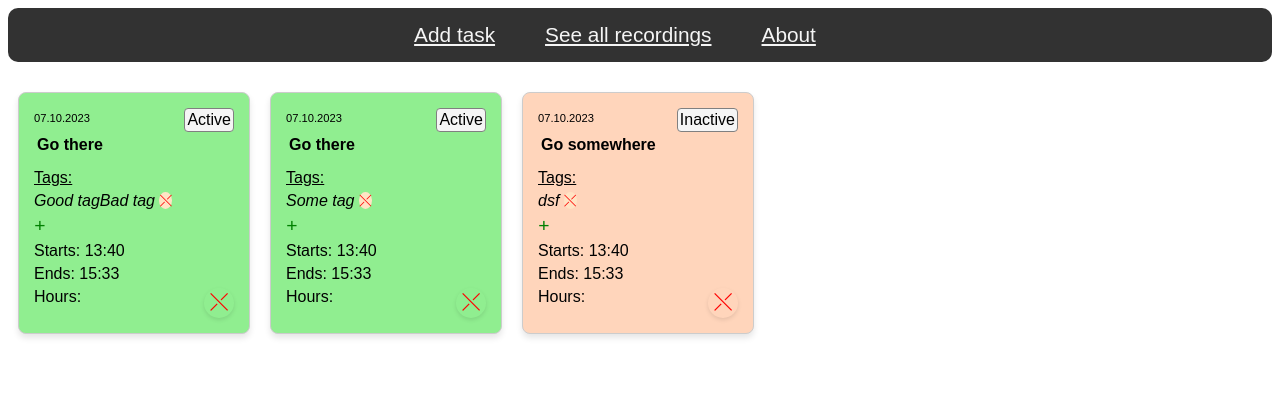
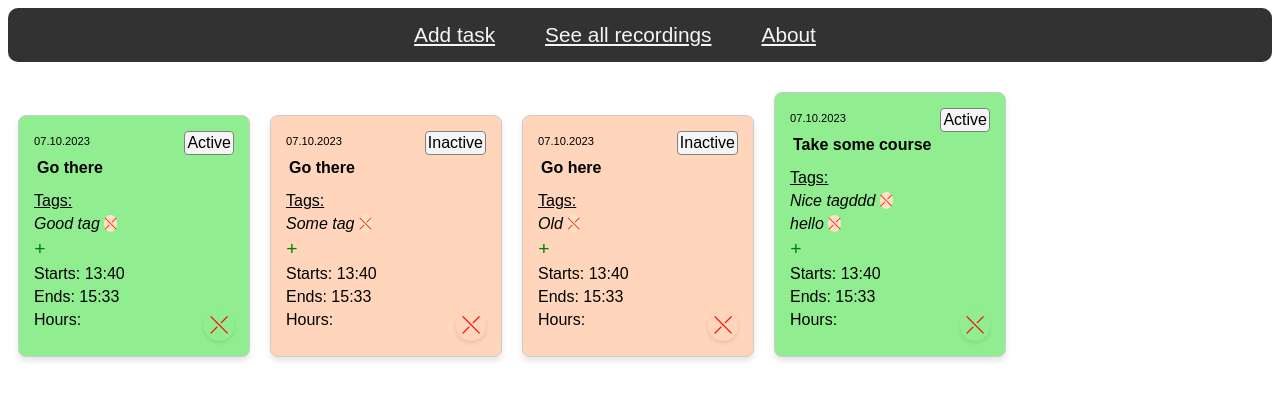
Before and after one commit to iuloz/Tasks-Activity-Monitoring, a React (Create React App) app in the folder work-hours-recording-application/: page /recordings in a window 1280 px wide. Shown: the top 400 px of the page. Built offline with nearby package versions, Linux system fonts and the light colour scheme; data requests are answered from the project's data file.

Commit message:
Tags handling fixed

```diff
--- a/work-hours-recording-application/db.json
+++ b/work-hours-recording-application/db.json
@@ -5,8 +5,7 @@
       "status": "Active",
       "task": "Go there",
       "tags": [
-        "Good tag",
-        "Bad tag"
+        "Good tag"
       ],
       "start": "13:40",
       "end": "15:33",
@@ -15,9 +14,11 @@
     },
     {
       "date": "07.10.2023",
-      "status": "Active",
+      "status": "Inactive",
       "task": "Go there",
-      "tags": "Some tag",
+      "tags": [
+        "Some tag"
+      ],
       "start": "13:40",
       "end": "15:33",
       "hours": "",
@@ -26,14 +27,27 @@
     {
       "date": "07.10.2023",
       "status": "Inactive",
-      "task": "Go somewhere",
+      "task": "Go here",
       "tags": [
-        "dsf"
+        "Old"
       ],
       "start": "13:40",
       "end": "15:33",
       "hours": "",
       "id": 3
+    },
+    {
+      "date": "07.10.2023",
+      "status": "Active",
+      "task": "Take some course",
+      "tags": [
+        "Nice tagddd",
+        "hello"
+      ],
+      "start": "13:40",
+      "end": "15:33",
+      "hours": "",
+      "id": 4
     }
   ]
 }
--- a/work-hours-recording-application/src/AllRecordings.js
+++ b/work-hours-recording-application/src/AllRecordings.js
@@ -23,7 +23,7 @@ function AllRecordings(){
                             date={item.date}
                             status={item.status}
                             task={item.task}
-                            tag={item.tags}
+                            tags={item.tags}
                             start={item.start}
                             end={item.end}
                             hours={item.hours} />)
--- a/work-hours-recording-application/src/TasksItem.js
+++ b/work-hours-recording-application/src/TasksItem.js
@@ -1,6 +1,6 @@
 import { useState } from 'react';
 
-function TasksItem( props ) {
+function TasksItem(props) {
     const [isActive, setIsActive] = useState(props.status === 'Active' ? false : true);
     const [status, setStatus] = useState(props.status);
     const [color, setColor] = useState(props.status === 'Active' ? 'lightgreen' : '#ffd5bb');
@@ -8,7 +8,7 @@ function TasksItem( props ) {
     const [taskEditing, setTaskEditing] = useState(false);
     const [remove, setRemove] = useState(false);
     const [addingTag, setAddingTag] = useState(false);
-    const [tags, setTags] = useState([props.tag]);
+    const [tags, setTags] = useState(props.tags);
     const [newTag, setNewTag] = useState('');
     const [editTagIndex, setEditTagIndex] = useState(null);
 
@@ -40,27 +40,29 @@ function TasksItem( props ) {
         }
     }
 
-    const handleTagEdit = async (index, editedTag) => {
+    const handleTagEdit = (index, editedTag) => {
         const updatedTags = [...tags];
         updatedTags[index] = editedTag;
         setTags(updatedTags);
     }
 
-    const addTag = async (index, editedTag) => {
+    const addTag = () => {
         if (newTag.trim() !== '') {
             setTags([...tags, newTag]);
             setNewTag('');
             addToApi('tags', [...tags, newTag]);
-        } else {
-            if (editedTag.trim() !== '') {
-                const updatedTags = [...tags];
-                updatedTags[index] = editedTag;
-                setTags(updatedTags);
-                addToApi('tags', [...tags]);
-                setEditTagIndex(null);
-            }
         }
         setAddingTag(false);
+    }
+
+    const editTag = (index, editedTag) => {
+        if (editedTag.trim() !== '') {
+            const updatedTags = [...tags];
+            updatedTags[index] = editedTag;
+            setTags(updatedTags);
+            addToApi('tags', [...tags]);
+            setEditTagIndex(null);
+        }
     }
 
     const deleteTag = index => {
@@ -101,7 +103,7 @@ function TasksItem( props ) {
             )}
 
             <p style={{ textDecoration: 'underline' }}>Tags: </p>
-            {tags.map((tag, index) => (
+            {props.tags && tags.map((tag, index) => (
                 <div key={index}>
                     {editTagIndex === index ? (
                         <input
@@ -109,7 +111,7 @@ function TasksItem( props ) {
                             type="text"
                             value={tags[index]}
                             onChange={e => handleTagEdit(index, e.target.value)}
-                            onBlur={e => addTag(index, e.target.value)}
+                            onBlur={e => editTag(index, e.target.value)}
                             autoFocus
                         />
                     ) : (
```
Also changed, not shown: 2 other files (tests, documents, lock files or other folders).
